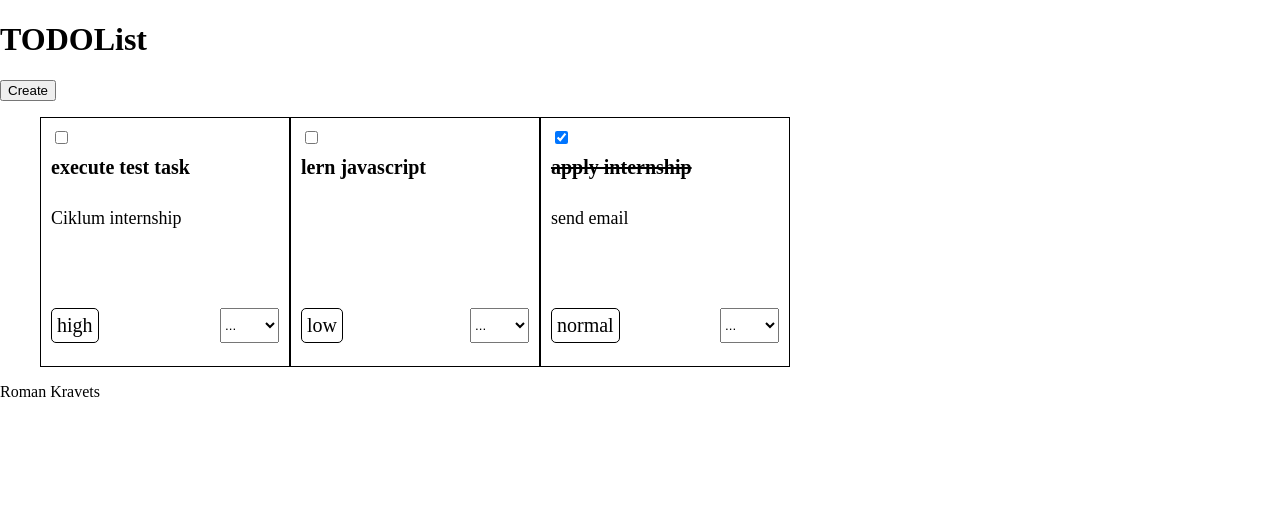
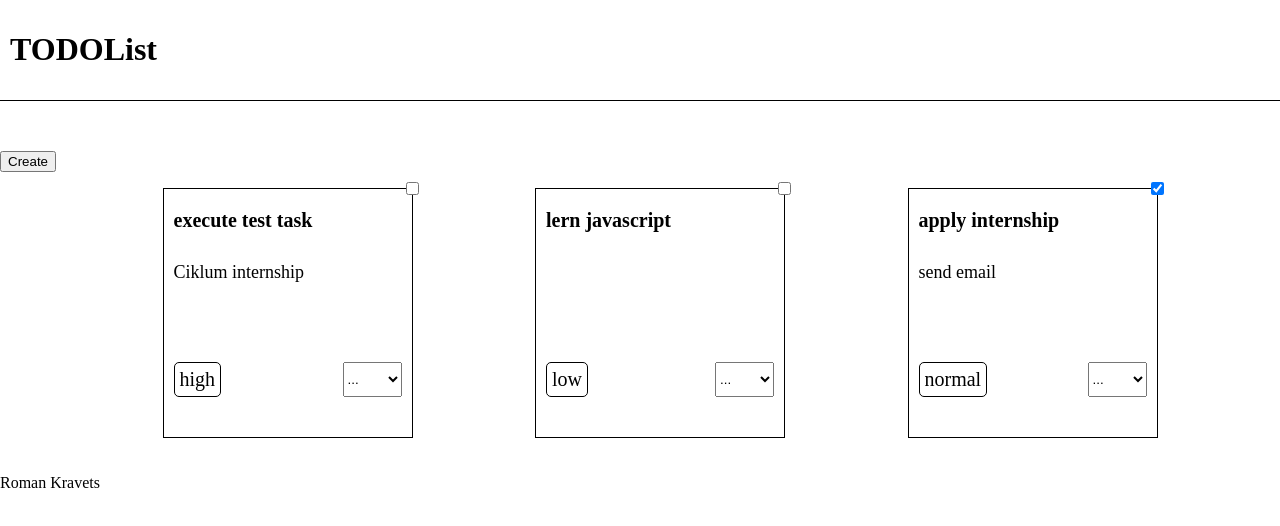
Before and after one commit to romkravets/TODOList, a website built with webpack: page docs/index.html in a window 1280 px wide. Built offline with nearby package versions, Linux system fonts and the light colour scheme.

Commit message:
checkbox position

```diff
--- a/docs/index.html
+++ b/docs/index.html
@@ -10,7 +10,7 @@
     <script src="http://localhost:35729/livereload.js"></script>
   <link href="index.css" rel="stylesheet"></head>
   <body>
-    <header class="header-top">
+    <header class="header">
       <div>
         <h1>TODOList</h1>
       </div>
@@ -39,7 +39,6 @@
         </div>
         <div>
           <select id="priority">
-            <option value="">...</option>
             <option value="high">High</option>
             <option value="normal">Normal</option>
             <option value="low">Low</option>
--- a/docs/index.js
+++ b/docs/index.js
@@ -228,7 +228,7 @@ function () {
   }, {
     key: "generateTaskHtml",
     value: function generateTaskHtml(task, index) {
-      return "\n      <li class=\"list__item\">\n        <label><input id=\"toggleTaskStatus\" type=\"checkbox\" onchange=\"toDo.toggleTaskStatus(".concat(index, ")\" value=\"\" class=\"\" ").concat(task.isComplete ? "checked" : "", "></label>\n          <div class=\"list__title task-text ").concat(task.isComplete ? "complete" : "", "\">\n            ").concat(task.task, "\n          </div>\n          <div class=\"list__description\">\n          ").concat(task.desc, "\n          </div>\n          <div class=\"list__bottom-section\">\n              <div class=\"list__priority\">\n              ").concat(task.priority, "\n              </div>\n              <select class=\"list__option\">\n                <option value=\"\">...</option>\n                <option value=\"done\">done</option>\n                <option value=\"edit\">edit</option>\n                <option value=\"delete\" id=\"deleteTask\">delete</option>\n              </select>\n          </div>\n        </div>\n      </li>\n    ");
+      return "\n      <li class=\"list__item\">\n        <label class=\"list__checkbox\"><input id=\"toggleTaskStatus\" type=\"checkbox\" onchange=\"toDo.toggleTaskStatus(".concat(index, ")\" value=\"\" class=\"\" ").concat(task.isComplete ? "checked" : "", "></label>\n          <div class=\"list__title task-text ").concat(task.isComplete ? "complete" : "", "\">\n            ").concat(task.task, "\n          </div>\n          <div class=\"list__description\">\n          ").concat(task.desc, "\n          </div>\n          <div class=\"list__bottom-section\">\n              <div class=\"list__priority\">\n              ").concat(task.priority, "\n              </div>\n              <select class=\"list__option\">\n                <option value=\"\">...</option>\n                <option value=\"done\">done</option>\n                <option value=\"edit\">edit</option>\n                <option value=\"delete\" id=\"deleteTask\">delete</option>\n              </select>\n          </div>\n        </div>\n      </li>\n    ");
     }
   }, {
     key: "loadTasks",
--- a/src/index/index.js
+++ b/src/index/index.js
@@ -111,7 +111,7 @@ class ToDoClass {
   generateTaskHtml(task, index) {
     return `
       <li class="list__item">
-        <label><input id="toggleTaskStatus" type="checkbox" onchange="toDo.toggleTaskStatus(${index})" value="" class="" ${
+        <label class="list__checkbox"><input id="toggleTaskStatus" type="checkbox" onchange="toDo.toggleTaskStatus(${index})" value="" class="" ${
       task.isComplete ? "checked" : ""
     }></label>
           <div class="list__title task-text ${
--- a/src/index/index.scss
+++ b/src/index/index.scss
@@ -42,27 +42,34 @@ body {
   }
 }
 
+.header {
+  border-bottom: 1px solid #000000;
+  padding: 10px 10px;
+  margin-bottom: 50px;
+}
+
 .list {
   &__items {
     display: flex;
+    flex-wrap: wrap;
+    justify-content: space-evenly;
     list-style: none;
   }
   &__item {
-    border: 1px solid #000000;
-    padding: 10px 10px;
-    // display: flex;
-    // flex-wrap: wrap;
-    // flex-direction: column;
-    // //align-items: inherit;
-    // align-content: space-between;
-    // width: 250px;
-    // height: 250px;
-    display: flex;
-    //flex-wrap: wrap;
-    flex-direction: column;
     width: 250px;
     height: 250px;
+    position: relative;
+    display: flex;
+    flex-direction: column;
     align-content: space-between;
+    padding: 10px 10px;
+    margin-bottom: 20px;
+    border: 1px solid #000000;
+  }
+  &__checkbox {
+    position: absolute;
+    top: -10px;
+    right: -10px;
   }
   &__title {
     font-size: 20px;
@@ -70,9 +77,9 @@ body {
     padding: 10px 0;
   }
   &__description {
+    height: 80px;
     font-size: 18px;
     margin: 20px 0;
-    height: 80px;
   }
   &__bottom-section {
     display: flex;
@@ -82,38 +89,8 @@ body {
   }
   &__priority {
     font-size: 20px;
+    padding: 5px 5px;
     border: 1px solid #000000;
     border-radius: 5px;
-    padding: 5px 5px;
   }
 }
-
-.starter-template {
-  padding: 40px 15px;
-  text-align: center;
-}
-.content-area {
-  margin: 30px;
-}
-.input-area {
-  margin: 25px;
-}
-.task-text {
-  display: flex;
-  align-items: center;
-  height: 40px;
-}
-.hidden {
-  display: none;
-}
-.delete-icon-area {
-  display: flex;
-  align-items: center;
-  height: 40px;
-}
-.delete-icon {
-  color: red;
-}
-.complete {
-  text-decoration: line-through;
-}
```
Also changed, not shown: src/index/index.html (+1 -2 lines), docs/index.css, 2 other files.
